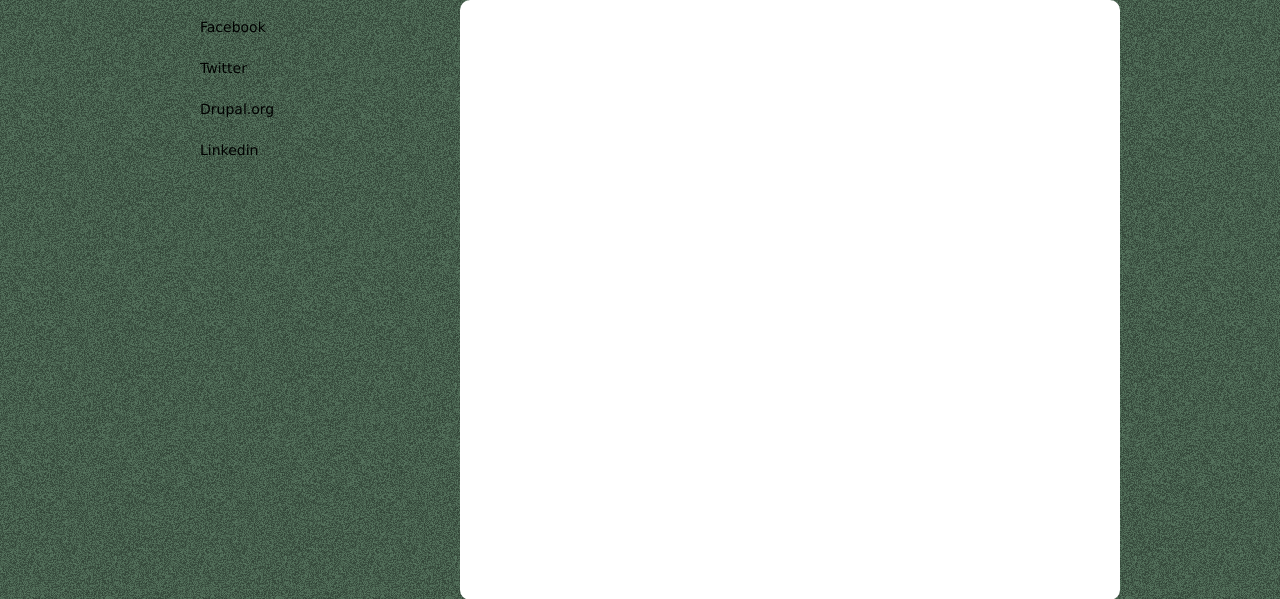
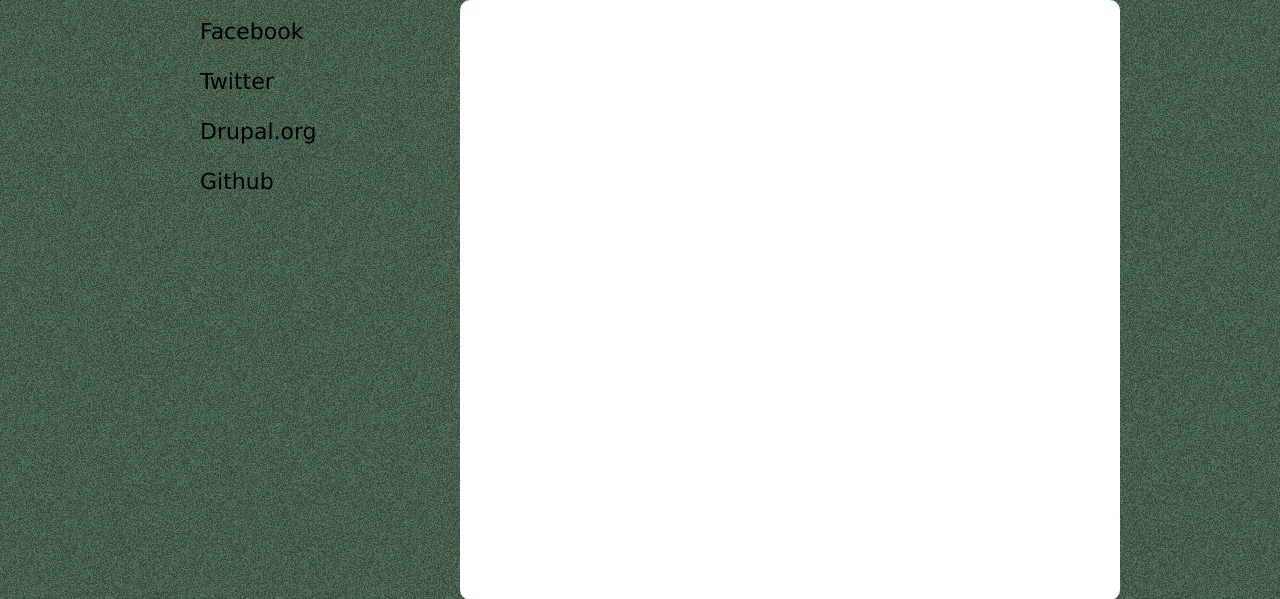
Before and after one commit to piyuesh23/myapp, a Node server app: page / in a window 1280 px wide. Shown: the part 152-751 px from the top of the page. Run offline with Node 20, Linux system fonts and the light colour scheme; data that the repository does not hold is empty; some libraries are stand-ins or nearby versions.

Commit message:
social links

```diff
--- a/public/stylesheets/style.css
+++ b/public/stylesheets/style.css
@@ -30,6 +30,7 @@ ul.social li {
   color: #000;
   list-style: none;
   margin-bottom: 25px;
+  font-size: 22px;
 }
 div.sidebar-left {
   width: 300px;
@@ -85,3 +86,11 @@ div.main-content-edit {
   border-radius: 10px;
   margin-bottom: 10px;
 }
+li.social a {
+  color: #000;
+  text-decoration: none;
+}
+li.social a:hover {
+  color: #fff;
+  text-decoration: none;
+}
--- a/views/includes/social.jade
+++ b/views/includes/social.jade
@@ -1,5 +1,5 @@
 ul.social
-  li Facebook
-  li Twitter
-  li Drupal.org
-  li Linkedin
+  li.social: a(href="http://www.facebook.com/piyuesh23") Facebook
+  li.social: a(href="https://twitter.com/piyuesh23") Twitter
+  li.social: a(href="http://drupal.org/user/1116218") Drupal.org
+  li.social: a(href="https://github.com/piyuesh23") Github
```
